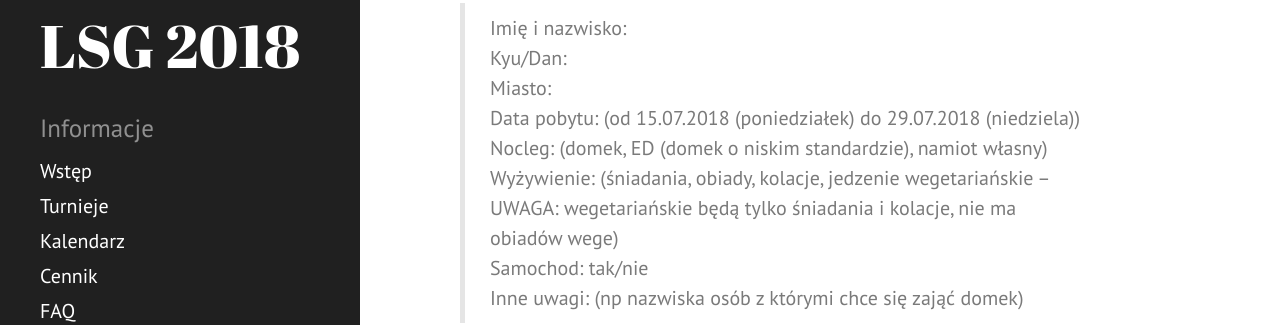
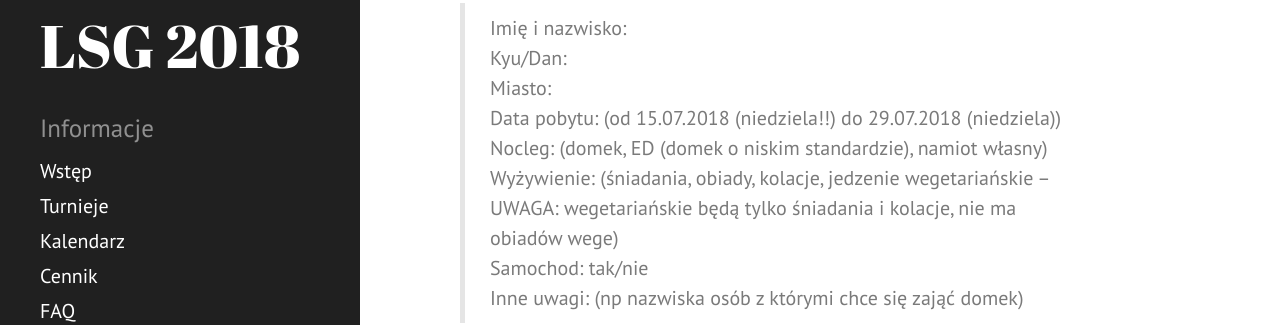
Before and after one commit to tasuki/lsg, a Jekyll site: the page built from jak-sie-zarejestrowac.md, in a window 1280 px wide. Shown: the part 225-550 px from the top of the page. Built offline with Jekyll 4.4.1, drawn with Linux system fonts in a browser that asks for light colours.

Commit message:
Update jak-sie-zarejestrowac.md

```diff
--- a/jak-sie-zarejestrowac.md
+++ b/jak-sie-zarejestrowac.md
@@ -9,7 +9,7 @@ Wyślij do organizatora: palaska@poczta.onet.pl e-mail, wklejając i uzupełniaj
 > Imię i nazwisko:
 > Kyu/Dan:
 > Miasto:
-> Data pobytu: (od 15.07.2018 (poniedziałek) do 29.07.2018 (niedziela))
+> Data pobytu: (od 15.07.2018 (niedziela!!) do 29.07.2018 (niedziela))
 > Nocleg: (domek, ED (domek o niskim standardzie), namiot własny)
 > Wyżywienie: (śniadania, obiady, kolacje, jedzenie wegetariańskie -- UWAGA: wegetariańskie będą tylko śniadania i kolacje, nie ma obiadów wege)
 > Samochod: tak/nie
```
